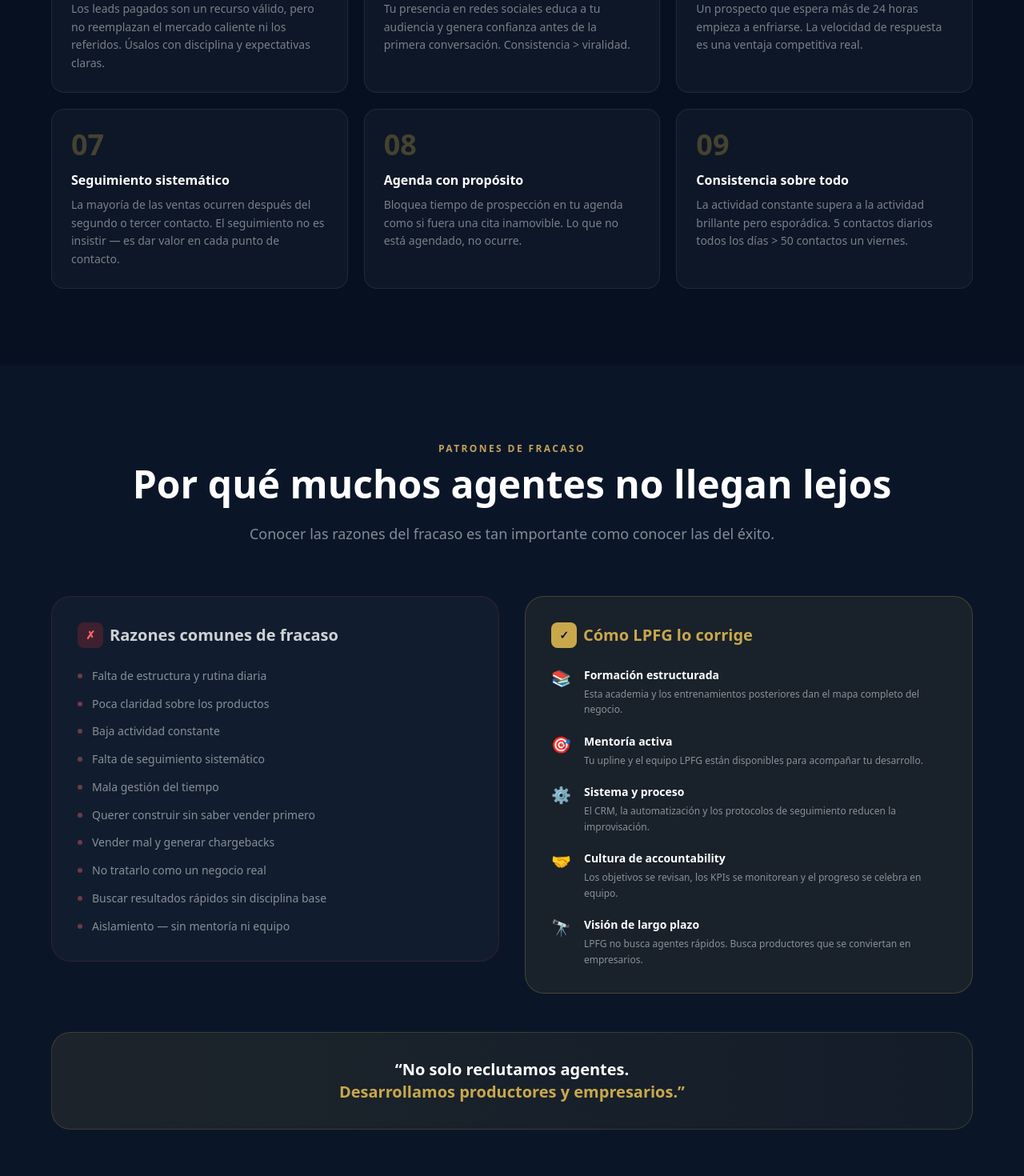
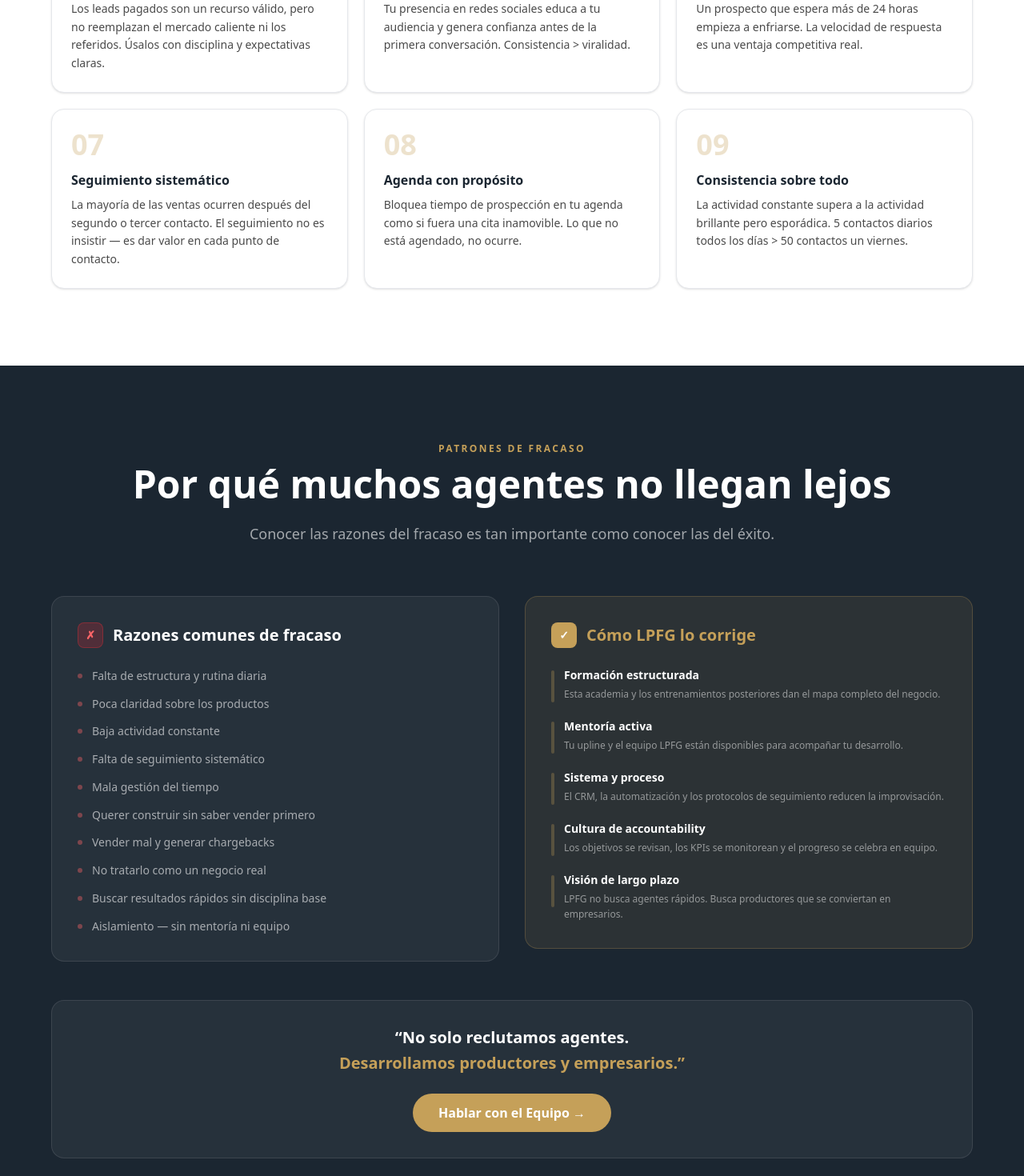
Before and after one commit to bryatomixx/lpfg-academy, a Next.js app: page / in a window 1280 px wide. Shown: the part 9980-11450 px from the top of the page at 80% size. Built offline with nearby package versions, Linux system fonts and the light colour scheme; a web font is replaced by a local one.

Commit message:
feat: production system and failure patterns sections redesigned

```diff
--- a/components/sections/S10ProduceQuick.tsx
+++ b/components/sections/S10ProduceQuick.tsx
@@ -15,22 +15,26 @@ const steps = [
 
 export default function S10ProduceQuick() {
   return (
-    <section id="producir" className="bg-[#071020] py-24 px-6">
+    <section id="producir" className="bg-white py-24 px-6">
       <div className="max-w-6xl mx-auto">
         <AnimatedSection>
           <div className="text-center mb-16">
             <SectionLabel>Sistema de producción</SectionLabel>
-            <h2 className="text-4xl md:text-5xl font-bold text-white mb-6">Cómo producir rápido sin improvisar</h2>
-            <p className="text-white/50 text-lg max-w-2xl mx-auto">Este es tu sistema operativo inicial como productor. No es teórico — es lo que funciona.</p>
+            <h2 className="text-4xl md:text-5xl font-bold text-[#1B2631] mb-6">
+              Cómo producir con estructura
+            </h2>
+            <p className="text-[#4A4A4A] text-lg max-w-2xl mx-auto">
+              Este es tu sistema operativo inicial como productor. No es teórico — es lo que funciona.
+            </p>
           </div>
         </AnimatedSection>
         <div className="grid grid-cols-1 md:grid-cols-3 gap-5">
           {steps.map((s) => (
             <AnimatedSection key={s.n}>
-              <div className="bg-white/3 border border-white/8 rounded-2xl p-6 hover:border-[#C9A84C]/25 hover:bg-[#C9A84C]/4 transition-all duration-300 h-full">
-                <span className="text-[#C9A84C]/30 font-black text-4xl block mb-3">{s.n}</span>
-                <h3 className="text-white font-bold text-base mb-2">{s.title}</h3>
-                <p className="text-white/45 text-sm leading-relaxed">{s.desc}</p>
+              <div className="bg-white border border-[#E5E7EB] rounded-2xl p-6 hover:shadow-md transition-all duration-300 h-full shadow-sm">
+                <span className="text-[#C5A059]/30 font-black text-4xl block mb-3">{s.n}</span>
+                <h3 className="text-[#1B2631] font-bold text-base mb-2">{s.title}</h3>
+                <p className="text-[#4A4A4A] text-sm leading-relaxed">{s.desc}</p>
               </div>
             </AnimatedSection>
           ))}
--- a/components/sections/S11WhyTheyFail.tsx
+++ b/components/sections/S11WhyTheyFail.tsx
@@ -15,37 +15,43 @@ const failures = [
 ]
 
 const solutions = [
-  { icon: '📚', title: 'Formación estructurada', desc: 'Esta academia y los entrenamientos posteriores dan el mapa completo del negocio.' },
-  { icon: '🎯', title: 'Mentoría activa', desc: 'Tu upline y el equipo LPFG están disponibles para acompañar tu desarrollo.' },
-  { icon: '⚙️', title: 'Sistema y proceso', desc: 'El CRM, la automatización y los protocolos de seguimiento reducen la improvisación.' },
-  { icon: '🤝', title: 'Cultura de accountability', desc: 'Los objetivos se revisan, los KPIs se monitorean y el progreso se celebra en equipo.' },
-  { icon: '🔭', title: 'Visión de largo plazo', desc: 'LPFG no busca agentes rápidos. Busca productores que se conviertan en empresarios.' },
+  { title: 'Formación estructurada', desc: 'Esta academia y los entrenamientos posteriores dan el mapa completo del negocio.' },
+  { title: 'Mentoría activa', desc: 'Tu upline y el equipo LPFG están disponibles para acompañar tu desarrollo.' },
+  { title: 'Sistema y proceso', desc: 'El CRM, la automatización y los protocolos de seguimiento reducen la improvisación.' },
+  { title: 'Cultura de accountability', desc: 'Los objetivos se revisan, los KPIs se monitorean y el progreso se celebra en equipo.' },
+  { title: 'Visión de largo plazo', desc: 'LPFG no busca agentes rápidos. Busca productores que se conviertan en empresarios.' },
 ]
 
 export default function S11WhyTheyFail() {
   return (
-    <section id="errores" className="bg-[#0A1628] py-24 px-6">
+    <section id="errores" className="bg-[#1B2631] py-24 px-6">
       <div className="max-w-6xl mx-auto">
         <AnimatedSection>
           <div className="text-center mb-16">
             <SectionLabel>Patrones de fracaso</SectionLabel>
-            <h2 className="text-4xl md:text-5xl font-bold text-white mb-6">Por qué muchos agentes no llegan lejos</h2>
-            <p className="text-white/50 text-lg max-w-2xl mx-auto">Conocer las razones del fracaso es tan importante como conocer las del éxito.</p>
+            <h2 className="text-4xl md:text-5xl font-bold text-white mb-6">
+              Por qué muchos agentes no llegan lejos
+            </h2>
+            <p className="text-white/60 text-lg max-w-2xl mx-auto">
+              Conocer las razones del fracaso es tan importante como conocer las del éxito.
+            </p>
           </div>
         </AnimatedSection>
 
         <div className="grid grid-cols-1 lg:grid-cols-2 gap-8 mb-12">
           <AnimatedSection>
-            <div className="bg-white/3 border border-red-500/15 rounded-3xl p-8">
-              <h3 className="text-white/80 font-bold text-xl mb-6 flex items-center gap-2">
-                <span className="w-8 h-8 rounded-lg bg-red-500/20 text-red-400 flex items-center justify-center text-sm font-black">✗</span>
+            <div className="bg-white/5 border border-white/10 rounded-2xl p-8">
+              <h3 className="text-white font-bold text-xl mb-6 flex items-center gap-3">
+                <span className="w-8 h-8 rounded-lg bg-red-500/20 border border-red-500/30 text-red-400 flex items-center justify-center text-sm font-black flex-shrink-0">
+                  ✗
+                </span>
                 Razones comunes de fracaso
               </h3>
               <ul className="space-y-3">
                 {failures.map((f, i) => (
                   <li key={i} className="flex items-start gap-3">
                     <span className="w-1.5 h-1.5 rounded-full bg-red-400/40 flex-shrink-0 mt-2" />
-                    <span className="text-white/50 text-sm leading-relaxed">{f}</span>
+                    <span className="text-white/60 text-sm leading-relaxed">{f}</span>
                   </li>
                 ))}
               </ul>
@@ -53,15 +59,17 @@ export default function S11WhyTheyFail() {
           </AnimatedSection>
 
           <AnimatedSection>
-            <div className="bg-[#C9A84C]/8 border border-[#C9A84C]/25 rounded-3xl p-8">
-              <h3 className="text-[#C9A84C] font-bold text-xl mb-6 flex items-center gap-2">
-                <span className="w-8 h-8 rounded-lg bg-[#C9A84C] text-[#0A1628] flex items-center justify-center text-sm font-black">✓</span>
+            <div className="bg-[#C5A059]/10 border border-[#C5A059]/25 rounded-2xl p-8">
+              <h3 className="text-[#C5A059] font-bold text-xl mb-6 flex items-center gap-3">
+                <span className="w-8 h-8 rounded-lg bg-[#C5A059] text-white flex items-center justify-center text-sm font-black flex-shrink-0">
+                  ✓
+                </span>
                 Cómo LPFG lo corrige
               </h3>
               <div className="space-y-5">
                 {solutions.map((s) => (
-                  <div key={s.title} className="flex items-start gap-4">
-                    <span className="text-xl flex-shrink-0">{s.icon}</span>
+                  <div key={s.title} className="flex items-start gap-3">
+                    <div className="w-1 min-h-[40px] bg-[#C5A059]/30 rounded-full flex-shrink-0 mt-1" />
                     <div>
                       <p className="text-white font-semibold text-sm mb-1">{s.title}</p>
                       <p className="text-white/50 text-xs leading-relaxed">{s.desc}</p>
@@ -74,11 +82,19 @@ export default function S11WhyTheyFail() {
         </div>
 
         <AnimatedSection>
-          <div className="bg-gradient-to-r from-[#C9A84C]/10 to-[#C9A84C]/5 border border-[#C9A84C]/20 rounded-3xl p-8 text-center">
-            <p className="text-white font-bold text-xl">
-              &ldquo;No solo reclutamos agentes.<br />
-              <span className="text-[#C9A84C]">Desarrollamos productores y empresarios.&rdquo;</span>
+          <div className="bg-white/5 border border-white/10 rounded-2xl p-8 text-center">
+            <p className="text-white font-bold text-xl mb-1">
+              &ldquo;No solo reclutamos agentes.
             </p>
+            <p className="text-[#C5A059] font-black text-xl mb-6">
+              Desarrollamos productores y empresarios.&rdquo;
+            </p>
+            <a
+              href="#contacto"
+              className="inline-flex items-center gap-2 bg-[#C5A059] hover:bg-[#B8924A] text-white font-bold px-8 py-3 rounded-full transition-all duration-300 hover:-translate-y-0.5"
+            >
+              Hablar con el Equipo →
+            </a>
           </div>
         </AnimatedSection>
       </div>
```
